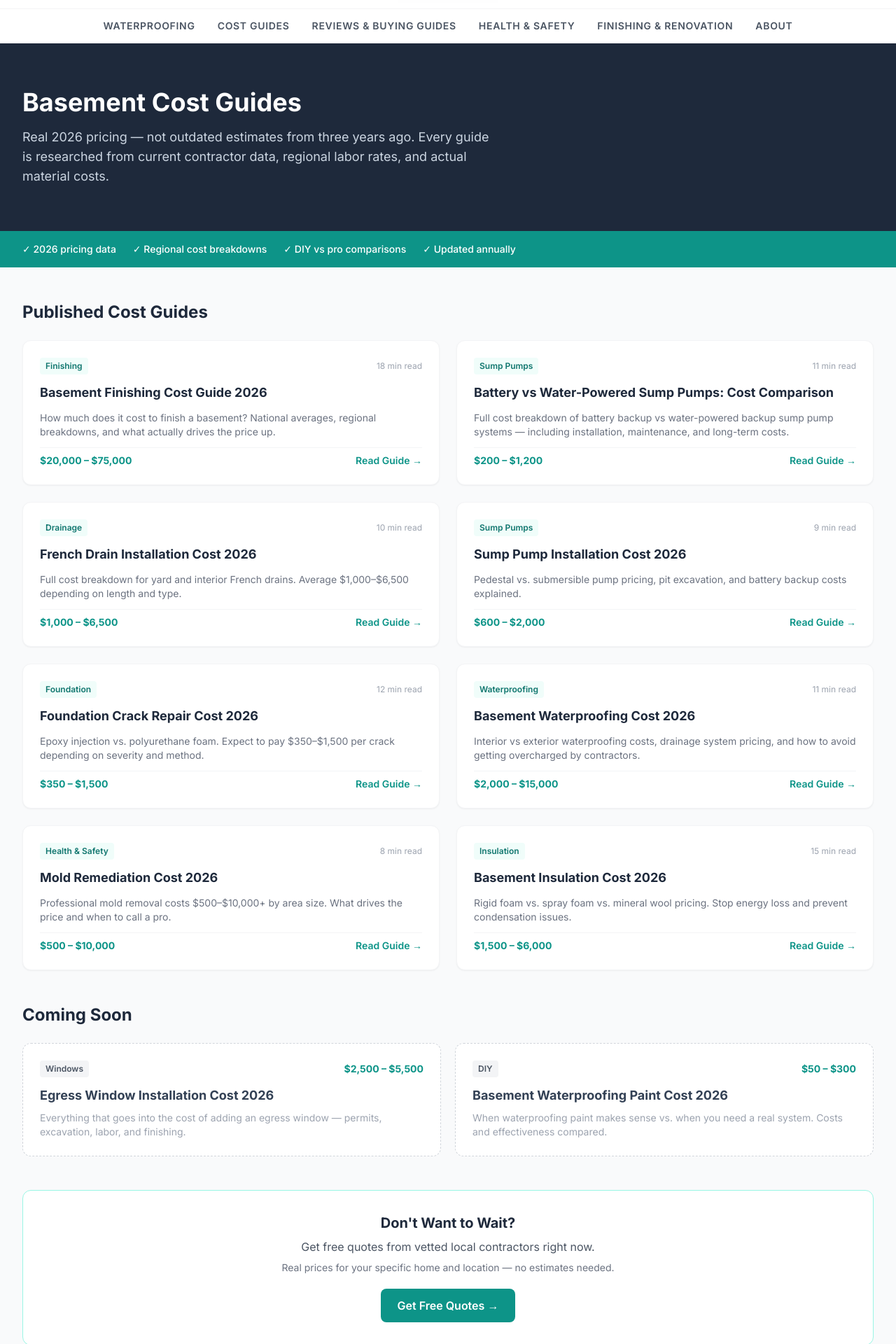
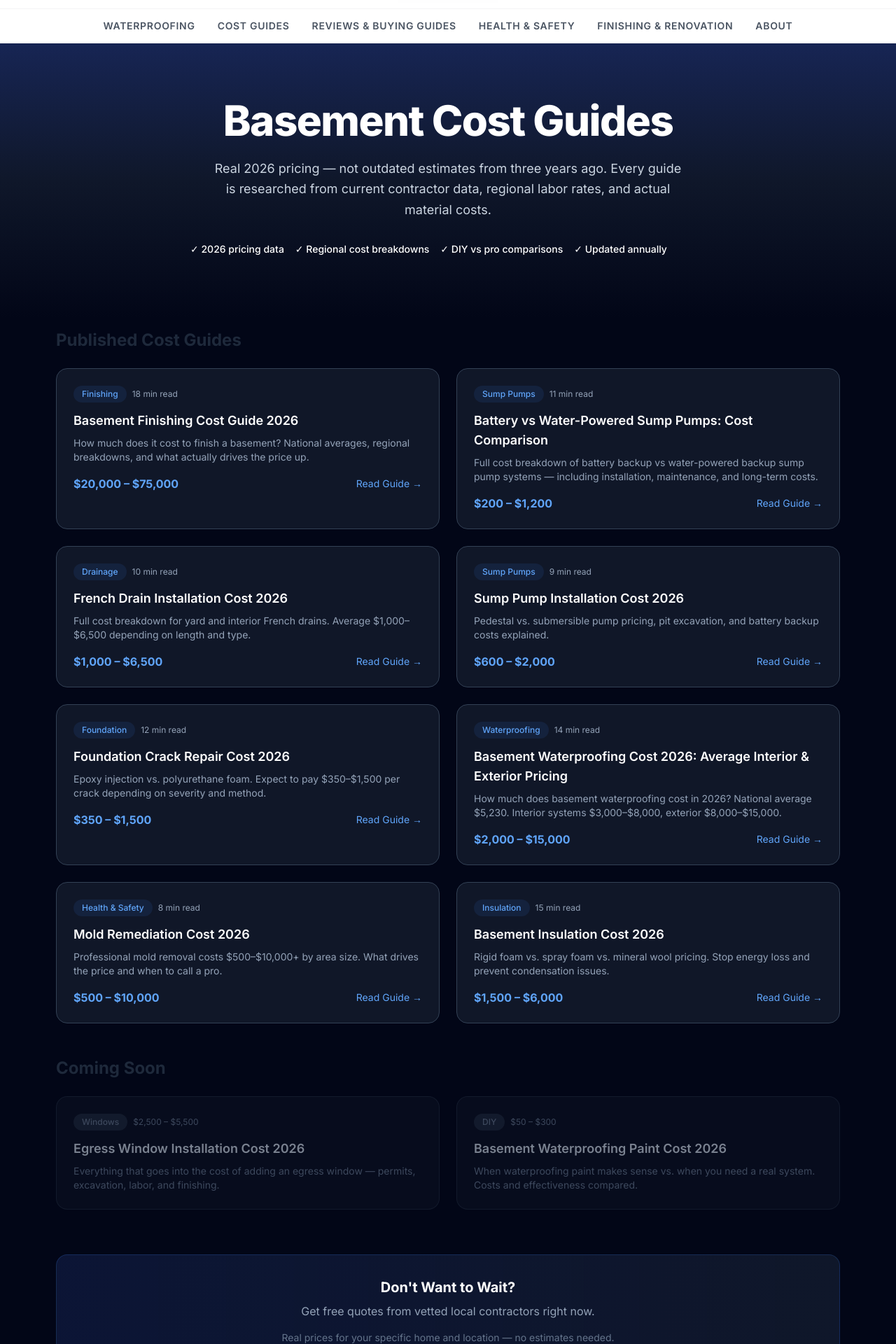
Before and after one commit to thebasementguide2026/basement-guide, a Next.js app: page /cost-guides in a window 1280 px wide. Shown: the part 100-2020 px from the top of the page at 70% size. Built offline with nearby package versions, Linux system fonts and the light colour scheme.

Commit message:
fix: update cost-guides page metadata for basement waterproofing cost

```diff
--- a/app/cost-guides/page.tsx
+++ b/app/cost-guides/page.tsx
@@ -48,12 +48,12 @@ const publishedGuides = [
     readTime: '12 min read',
   },
   {
-    title: 'Basement Waterproofing Cost 2026',
-    description: 'Interior vs exterior waterproofing costs, drainage system pricing, and how to avoid getting overcharged by contractors.',
+    title: 'Basement Waterproofing Cost 2026: Average Interior & Exterior Pricing',
+    description: 'How much does basement waterproofing cost in 2026? National average $5,230. Interior systems $3,000–$8,000, exterior $8,000–$15,000.',
     href: '/articles/basement-waterproofing-cost',
     category: 'Waterproofing',
     priceRange: '$2,000 – $15,000',
-    readTime: '11 min read',
+    readTime: '14 min read',
   },
   {
     title: 'Mold Remediation Cost 2026',
@@ -90,29 +90,30 @@ const comingSoon = [
 
 export default function CostGuidesPage() {
   return (
-    <div className="bg-gray-50 min-h-screen">
+    <main className="min-h-screen bg-slate-950 text-white">
+
       {/* Hero */}
-      <section className="bg-slate-800 text-white py-16">
-        <div className="container-custom">
-          <h1 className="text-4xl font-bold mb-4">Basement Cost Guides</h1>
-          <p className="text-slate-300 text-lg max-w-2xl">
+      <section className="relative overflow-hidden bg-gradient-to-b from-blue-950 via-slate-900 to-slate-950 py-20 text-center">
+        <div className="mx-auto max-w-3xl px-4">
+          <h1 className="text-4xl font-extrabold tracking-tight sm:text-5xl md:text-6xl">
+            Basement Cost Guides
+          </h1>
+          <p className="mt-6 text-lg leading-relaxed text-slate-300 max-w-2xl mx-auto">
             Real 2026 pricing — not outdated estimates from three years ago. Every guide is researched from current contractor data, regional labor rates, and actual material costs.
           </p>
-        </div>
-      </section>
+
           {/* Trust bar */}
-      <section className="bg-teal-600 text-white py-4">
-        <div className="container-custom">
-          <div className="flex flex-wrap gap-6 justify-center md:justify-start text-sm font-medium">
-            <span className="flex items-center gap-1.5">✓ 2026 pricing data</span>
-            <span className="flex items-center gap-1.5">✓ Regional cost breakdowns</span>
-            <span className="flex items-center gap-1.5">✓ DIY vs pro comparisons</span>
-            <span className="flex items-center gap-1.5">✓ Updated annually</span>
+          <div className="mt-8 flex flex-wrap justify-center md:justify-start text-sm font-medium">
+            <span className="mr-4 mb-2 flex items-center gap-1.5">✓ 2026 pricing data</span>
+            <span className="mr-4 mb-2 flex items-center gap-1.5">✓ Regional cost breakdowns</span>
+            <span className="mr-4 mb-2 flex items-center gap-1.5">✓ DIY vs pro comparisons</span>
+            <span className="mr-4 mb-2 flex items-center gap-1.5">✓ Updated annually</span>
           </div>
         </div>
       </section>
-      <section className="py-12">
-        <div className="container-custom">
+
+      <div className="mx-auto max-w-6xl px-4 py-4">
+
         {/* Published */}
         <h2 className="text-2xl font-bold text-slate-800 mb-6">Published Cost Guides</h2>
         <div className="grid grid-cols-1 md:grid-cols-2 gap-6 mb-12">
@@ -120,56 +121,49 @@ export default function CostGuidesPage() {
             <Link
               key={guide.href}
               href={guide.href}
-                className="bg-white rounded-xl p-6 border border-gray-100 shadow-sm hover:shadow-md transition-shadow flex flex-col gap-3"
+              className="group block rounded-2xl border border-slate-700 bg-slate-800/50 p-6 transition-all hover:border-blue-500/50 hover:bg-slate-800"
             >
+              <div className="flex items-center gap-2 text-xs text-slate-400 mb-3">
+                <span className="rounded-full bg-blue-500/10 px-3 py-1 text-blue-400 font-medium">{guide.category}</span>
+                <span>{guide.readTime}</span>
+              </div>
+              <h3 className="text-lg font-semibold text-white group-hover:text-blue-400 transition-colors mb-2">
+                {guide.title}
+              </h3>
+              <p className="text-sm text-slate-400 mb-4">{guide.description}</p>
               <div className="flex items-center justify-between">
-                  <span className="bg-teal-50 text-teal-700 text-xs font-semibold px-2 py-1 rounded">
-                    {guide.category}
-                  </span>
-                  <span className="text-gray-400 text-xs">{guide.readTime}</span>
-                </div>
-                <h3 className="font-bold text-slate-800 text-lg">{guide.title}</h3>
-                <p className="text-gray-500 text-sm flex-1">{guide.description}</p>
-                <div className="flex items-center justify-between pt-2 border-t border-gray-100">
-                  <span className="text-teal-600 font-bold text-sm">{guide.priceRange}</span>
-                  <span className="text-teal-600 font-semibold text-sm">Read Guide →</span>
+                <span className="text-blue-400 font-bold">{guide.priceRange}</span>
+                <span className="text-sm text-blue-400 group-hover:translate-x-1 transition-transform">Read Guide →</span>
               </div>
             </Link>
           ))}
         </div>
+
         {/* Coming Soon */}
         <h2 className="text-2xl font-bold text-slate-800 mb-6">Coming Soon</h2>
-          <div className="grid grid-cols-1 md:grid-cols-2 gap-5 mb-12">
+        <div className="grid grid-cols-1 md:grid-cols-2 gap-6 mb-16">
           {comingSoon.map((guide) => (
-              <div
-                key={guide.title}
-                className="bg-white rounded-xl p-6 border border-dashed border-gray-300"
-              >
-                <div className="flex items-center justify-between mb-3">
-                  <span className="bg-gray-100 text-gray-600 text-xs font-semibold px-2 py-1 rounded">
-                    {guide.category}
-                  </span>
-                  <span className="text-teal-600 font-bold text-sm">{guide.priceRange}</span>
+            <div key={guide.title} className="rounded-2xl border border-slate-700/50 bg-slate-800/30 p-6 opacity-60">
+              <div className="flex items-center gap-2 text-xs text-slate-500 mb-3">
+                <span className="rounded-full bg-slate-700/50 px-3 py-1 font-medium">{guide.category}</span>
+                <span>{guide.priceRange}</span>
               </div>
-                <h3 className="font-bold text-slate-700 text-lg mb-2">{guide.title}</h3>
-                <p className="text-gray-400 text-sm">{guide.description}</p>
+              <h3 className="text-lg font-semibold text-slate-300 mb-2">{guide.title}</h3>
+              <p className="text-sm text-slate-500">{guide.description}</p>
             </div>
           ))}
         </div>
+
         {/* CTA */}
-          <div className="bg-white rounded-xl border border-teal-200 p-8 text-center">
-            <h3 className="text-xl font-bold text-slate-800 mb-2">Don&apos;t Want to Wait?</h3>
-            <p className="text-gray-600 mb-2">Get free quotes from vetted local contractors right now.</p>
-            <p className="text-gray-500 text-sm mb-5">Real prices for your specific home and location — no estimates needed.</p>
-            <Link
-              href="/#get-quotes"
-              className="inline-block bg-teal-600 text-white px-6 py-3 rounded-lg font-semibold hover:bg-teal-700 transition-colors"
-            >
+        <div className="rounded-2xl border border-blue-500/20 bg-gradient-to-r from-blue-950/50 to-slate-900 p-8 text-center mb-16">
+          <h3 className="text-xl font-bold mb-2">Don&apos;t Want to Wait?</h3>
+          <p className="text-slate-400 mb-4">Get free quotes from vetted local contractors right now.</p>
+          <p className="text-sm text-slate-500 mb-6">Real prices for your specific home and location — no estimates needed.</p>
+          <Link href="/#get-quotes" className="inline-block rounded-full bg-blue-600 px-8 py-3 font-semibold text-white hover:bg-blue-500 transition-colors">
             Get Free Quotes →
           </Link>
         </div>
       </div>
-      </section>
-    </div>
+    </main>
   )
 }
```
Lines whose indentation alone changed are shown as unchanged.
